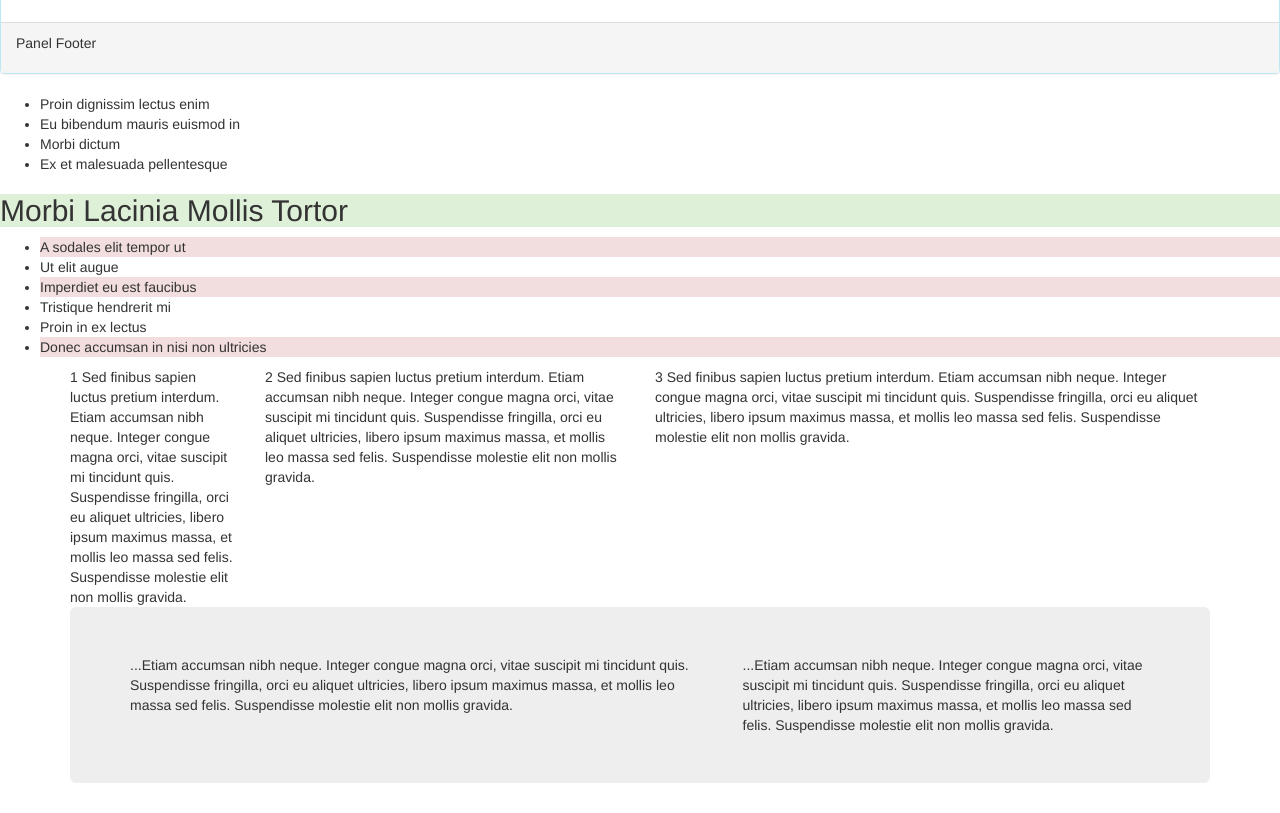
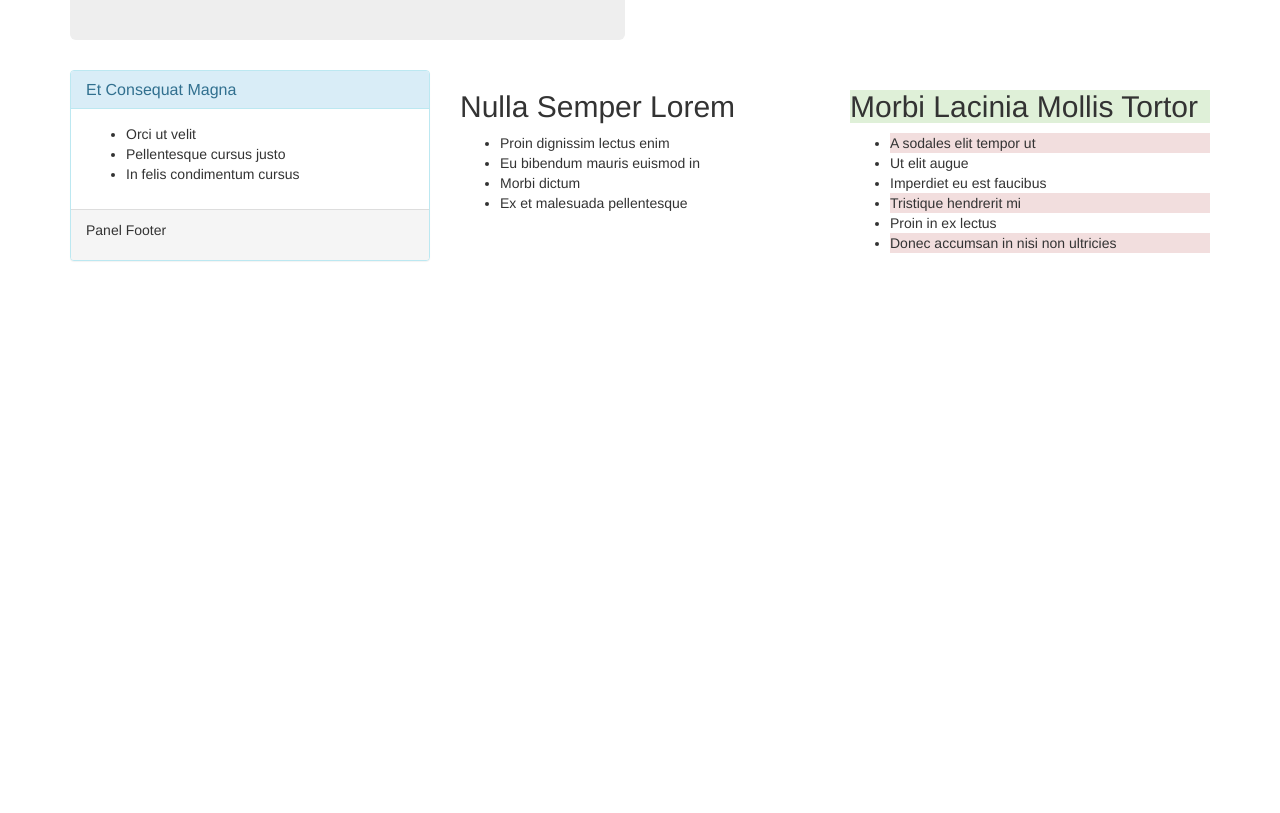
Before and after one commit to ProtocolMarcus/Bootstrap, a plain HTML site: page index.html in a window 1280 px wide. Shown: the part 450-1263 px from the top of the page. After the commit the page ends 800 px from the top, so only its background shows below. Drawn offline with Linux system fonts and the light colour scheme.

Commit message:
bootstrap exercise

```diff
--- a/index.html
+++ b/index.html
@@ -7,18 +7,16 @@
   </head>
   <body>
 
-
-<h1>Bootstrap Practice</h1>
-
-
 <div class="container">
   <div class="row">
     <div class="col-md-6">
+    <div class="jumbotron">
+      <h1>Bootstrap Practice</h1>
       <p>Sed finibus sapien luctus pretium interdum. Etiam accumsan nibh neque. Integer congue magna orci, vitae suscipit mi tincidunt quis. Suspendisse fringilla, orci eu aliquet ultricies, libero ipsum maximus massa, et mollis leo massa sed felis. Suspendisse molestie elit non mollis gravida.</p>
     </div>
   </div>
-  <div class="row">
   <div class="col-md-6">
+    <div class="well">
       <h2>Lorem Ipsum</h2>
       <ul>
         <li>Lorem ipsum dolor sit amet</li>
@@ -30,7 +28,8 @@
     </div>
   </div>
   </div>
-
+  <div class="row">
+  <div class="col-md-4">
     <div class="panel panel-info">
       <div class="panel-heading">
         <h2 class="panel-title">Et Consequat Magna</h2>
@@ -46,46 +45,29 @@
         <p>Panel Footer</p>
       </div>
     </div>
-
+  </div>
+  <div class="col-md-4">
+    <h2>Nulla Semper Lorem</h2>
     <ul>
       <li>Proin dignissim lectus enim</li>
       <li>Eu bibendum mauris euismod in</li>
       <li>Morbi dictum</li>
       <li>Ex et malesuada pellentesque</li>
     </ul>
+  </div>
+  <div class="col-md-4">
     <h2 class="bg-success">Morbi Lacinia Mollis Tortor</h2>
     <ul>
       <li class="bg-danger">A sodales elit tempor ut</li>
       <li>Ut elit augue</li>
-      <li class="bg-danger">Imperdiet eu est faucibus</li>
-      <li>Tristique hendrerit mi</li>
+      <li>Imperdiet eu est faucibus</li>
+      <li class="bg-danger">Tristique hendrerit mi</li>
       <li>Proin in ex lectus</li>
       <li class="bg-danger">Donec accumsan in nisi non ultricies</li>
     </ul>
-
-  </div>
-</div>
   </div>
 </div>
 
 
-<div class="container">
-   <div class="row">
-      <div class="col-md-2">1 Sed finibus sapien luctus pretium interdum. Etiam accumsan nibh neque. Integer congue magna orci, vitae suscipit mi tincidunt quis. Suspendisse fringilla, orci eu aliquet ultricies, libero ipsum maximus massa, et mollis leo massa sed felis. Suspendisse molestie elit non mollis gravida.</div>
-      <div class="col-md-4">2 Sed finibus sapien luctus pretium interdum. Etiam accumsan nibh neque. Integer congue magna orci, vitae suscipit mi tincidunt quis. Suspendisse fringilla, orci eu aliquet ultricies, libero ipsum maximus massa, et mollis leo massa sed felis. Suspendisse molestie elit non mollis gravida.</div>
-      <div class="col-md-6">3 Sed finibus sapien luctus pretium interdum. Etiam accumsan nibh neque. Integer congue magna orci, vitae suscipit mi tincidunt quis. Suspendisse fringilla, orci eu aliquet ultricies, libero ipsum maximus massa, et mollis leo massa sed felis. Suspendisse molestie elit non mollis gravida.</div>
-
-   </div>
-</div>
-
-<div class="container">
-  <div class="jumbotron">
-   <div class="row">
-      <div class="col-md-7">...Etiam accumsan nibh neque. Integer congue magna orci, vitae suscipit mi tincidunt quis. Suspendisse fringilla, orci eu aliquet ultricies, libero ipsum maximus massa, et mollis leo massa sed felis. Suspendisse molestie elit non mollis gravida.</div>
-      <div class="col-md-5">...Etiam accumsan nibh neque. Integer congue magna orci, vitae suscipit mi tincidunt quis. Suspendisse fringilla, orci eu aliquet ultricies, libero ipsum maximus massa, et mollis leo massa sed felis. Suspendisse molestie elit non mollis gravida.</div>
-   </div>
- </div>
-</div>
-
   </body>
 </html>
```
Lines whose indentation alone changed are shown as unchanged.
